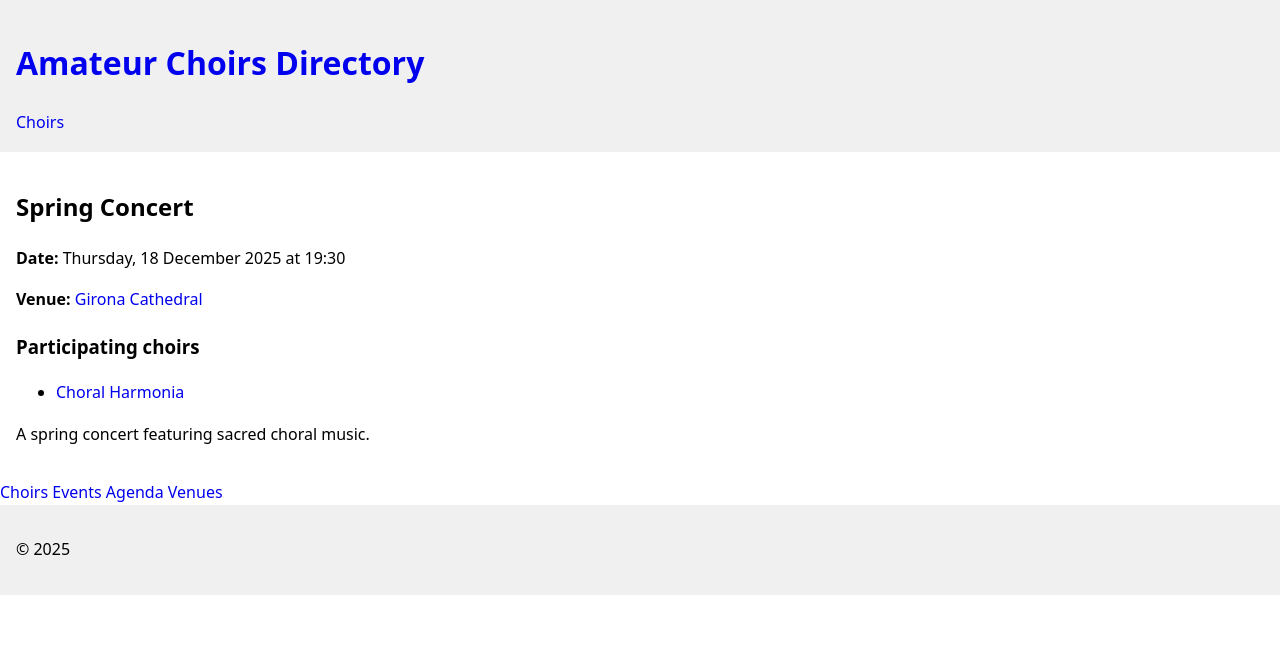
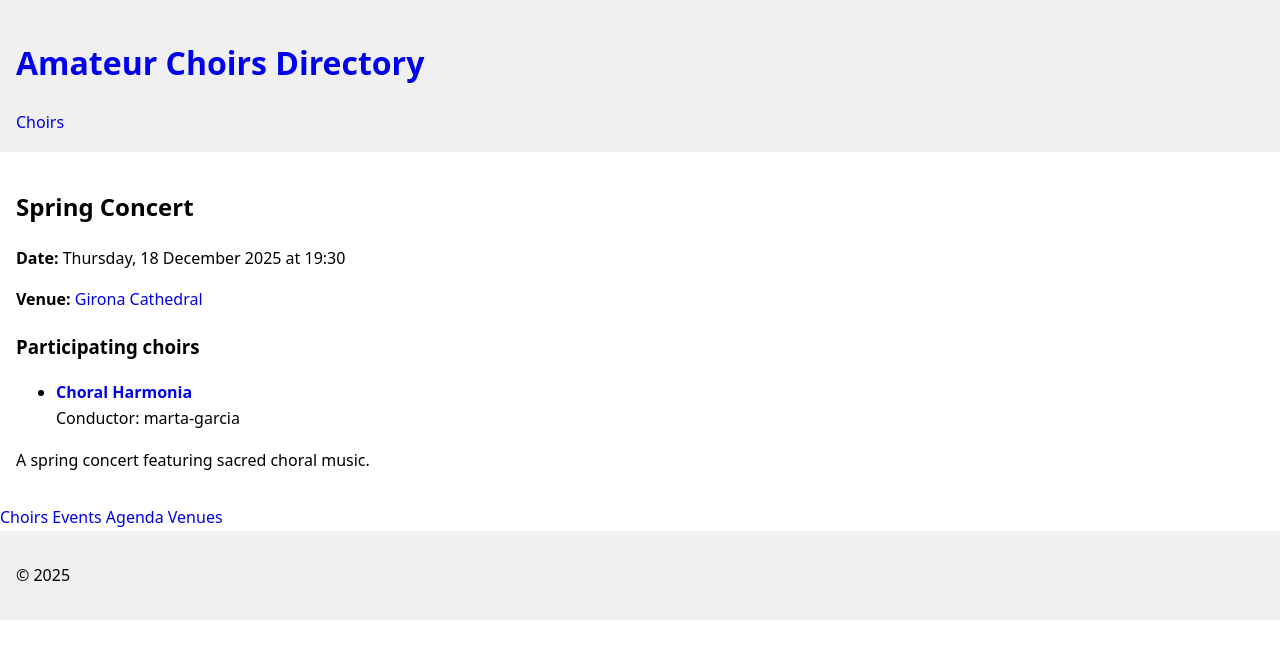
Before and after one commit to jllobera/quicanta, a Jekyll site: the page built from _events/spring-concert-2025.md, in a window 1280 px wide. Shown: the top 659 px of the page. Built offline with Jekyll 4.4.1, drawn with Linux system fonts in a browser that asks for light colours.

Commit message:
Update event.html

```diff
--- a/_layouts/event.html
+++ b/_layouts/event.html
@@ -29,18 +29,48 @@ layout: default
 
   {% if page.choirs %}
     <h3>Participating choirs</h3>
-    <ul>
-      {% for choir_slug in page.choirs %}
-        {% assign choir = site.choirs | where: "slug", choir_slug | first %}
-        {% if choir %}
-          <li>
-            <a href="{{ choir.url | relative_url }}">
-              {{ choir.name }}
-            </a>
-          </li>
-        {% else %}
-          <li>{{ choir_slug }}</li>
-        {% endif %}
+    <ul class="event-choirs">
+      {% for choir_entry in page.choirs %}
+        {% assign choir = site.choirs | where: "slug", choir_entry.slug | first %}
+
+        <li class="event-choir">
+          {% if choir %}
+            <strong>
+              <a href="{{ choir.url | relative_url }}">
+                {{ choir.name }}
+              </a>
+            </strong>
+          {% else %}
+            <strong>{{ choir_entry.slug }}</strong>
+          {% endif %}
+
+          {%- comment -%}
+          Resolve conductors:
+          1. event-specific
+          2. fallback to choir defaults
+          {%- endcomment -%}
+          {% if choir_entry.conductors %}
+            {% assign conductor_slugs = choir_entry.conductors %}
+          {% elsif choir and choir.conductors %}
+            {% assign conductor_slugs = choir.conductors %}
+          {% else %}
+            {% assign conductor_slugs = nil %}
+          {% endif %}
+
+          {% if conductor_slugs %}
+            <div class="event-conductors">
+              <span class="label">Conductor{% if conductor_slugs.size > 1 %}s{% endif %}:</span>
+              {% for cslug in conductor_slugs %}
+                {% assign conductor = site.conductors | where: "slug", cslug | first %}
+                {% if conductor %}
+                  <span class="conductor-name">{{ conductor.name }}</span>{% unless forloop.last %}, {% endunless %}
+                {% else %}
+                  <span class="conductor-name">{{ cslug }}</span>{% unless forloop.last %}, {% endunless %}
+                {% endif %}
+              {% endfor %}
+            </div>
+          {% endif %}
+        </li>
       {% endfor %}
     </ul>
   {% endif %}
```
